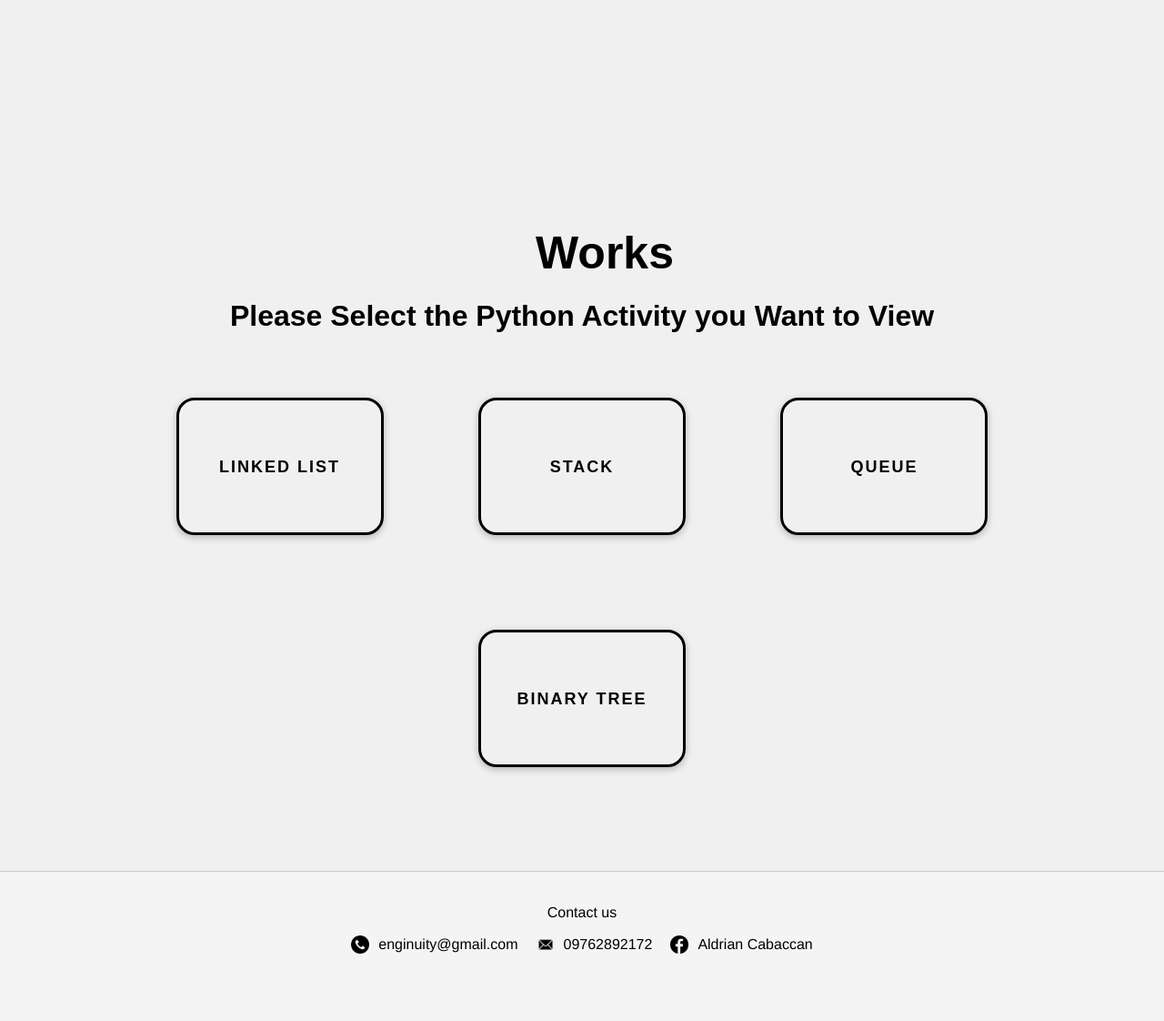
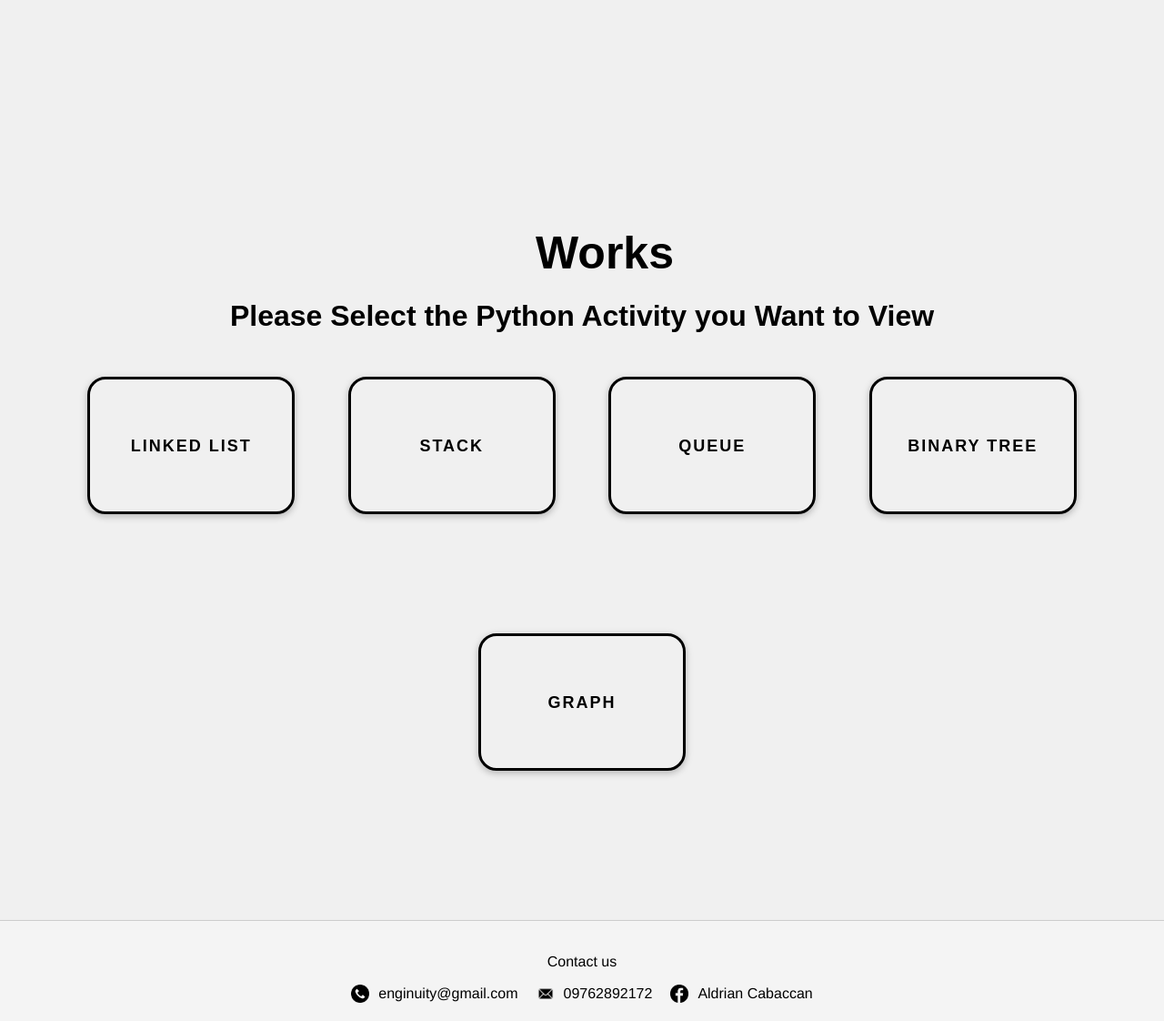
Before and after one commit to chaynedoescode/dsa_website_portfolio, a Flask app: page / in a window 1280 px wide. Shown: the part 1419-2541 px from the top of the page at 91% size. Before the commit the page ends 2467 px from the top, so only its background shows below. Run offline with Flask 3, Linux system fonts and the light colour scheme.

Commit message:
added graph button

```diff
--- a/static/css/mainStyle.css
+++ b/static/css/mainStyle.css
@@ -282,7 +282,8 @@ text-decoration: none;
 transition: 0.3s ease all;
 z-index: 1;
 cursor: pointer;
-margin: 50px;
+margin: 27px;
+margin-bottom: 100px;
 height: 120px;
 width: 150px;
 line-height: 120px;
--- a/templates/main.html
+++ b/templates/main.html
@@ -85,6 +85,9 @@
             <a href="/binary_tree" class="box">
                 <span>Binary Tree</span>
             </a>
+            <a href="/graph" class="box">
+              <span>Graph</span>
+          </a>
         </div>
     </div>
 </div>
```
Also changed, not shown: templates/GRAPH.html (added).
